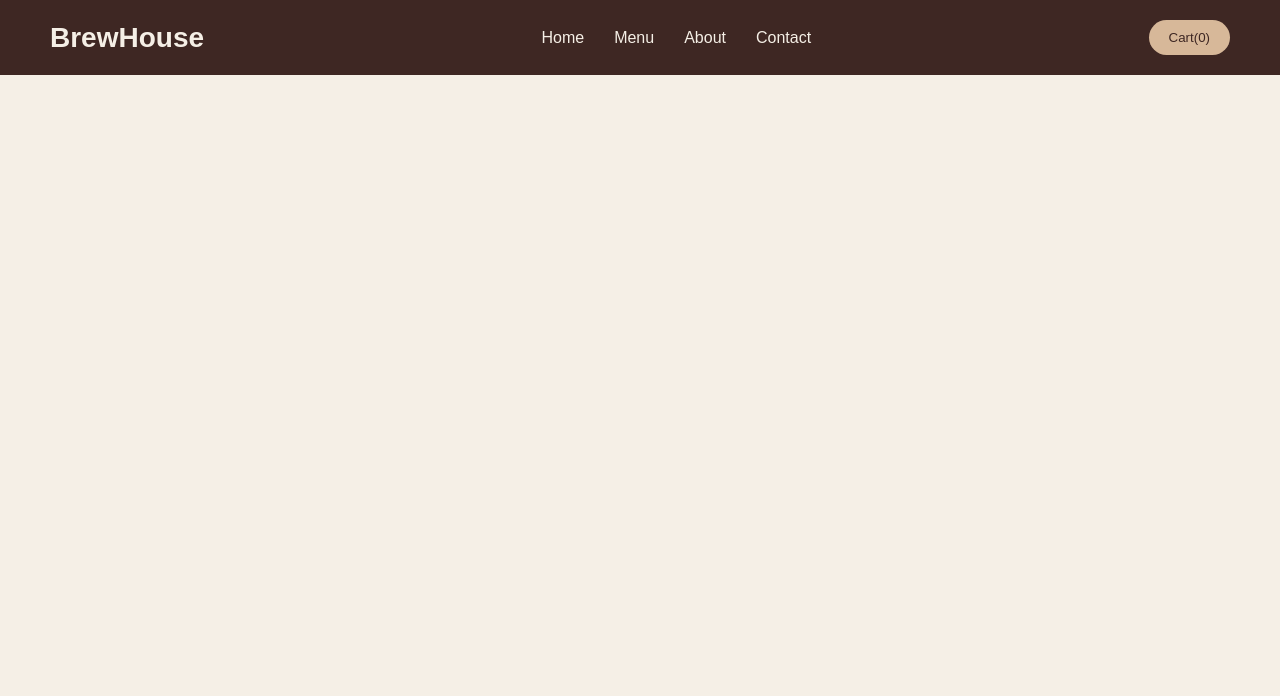
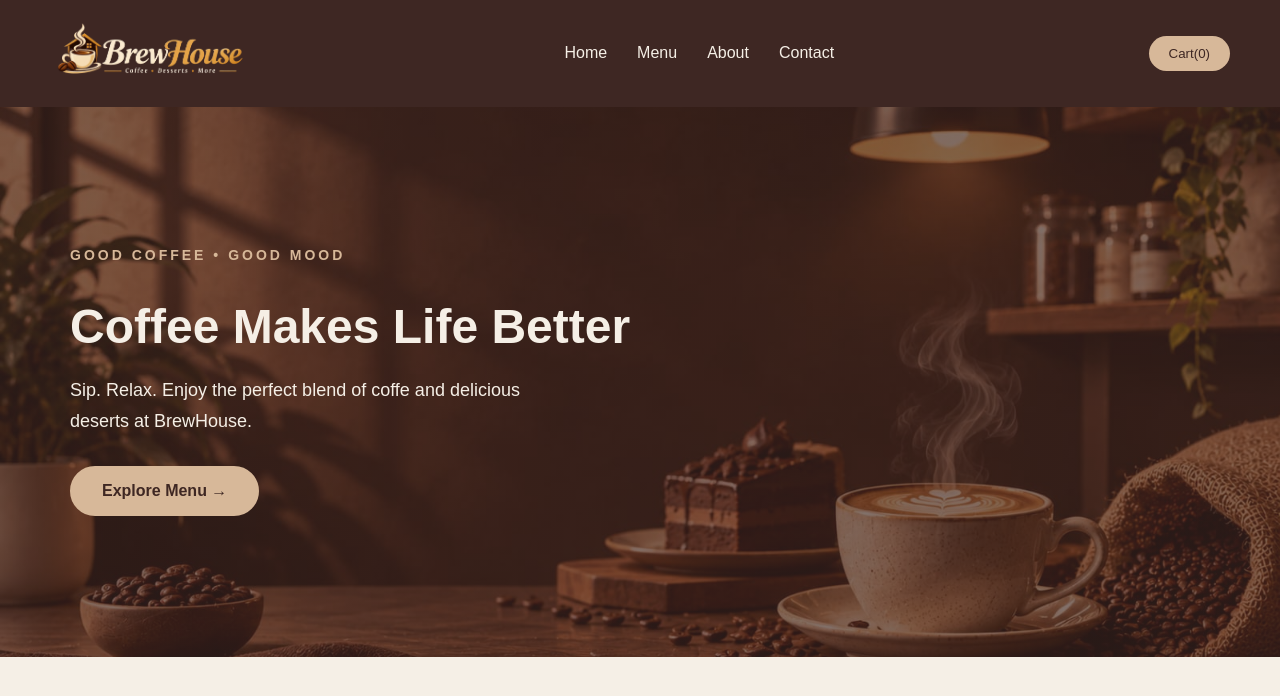
Before and after one commit to aryanaaru333-hue/Project-1, a plain HTML site: page index.html in a window 1280 px wide. Drawn offline with Linux system fonts and the light colour scheme.

Commit message:
Complete navbar and hero section

```diff
--- a/css/style.css
+++ b/css/style.css
@@ -3,33 +3,41 @@
     padding: 0;
     box-sizing: border-box;
 }
+
 body {
     font-family:Arial, sans-serif;
     background-color: #f5efe6;
     color: #3e2723;
 }
+
 header {
     background-color: #3e2723;
     padding:20px 50px;
 }
+
 nav {
     display: flex;
     justify-content: space-between;
     align-items: center;
 }
-.logo{
-    color: #f5efe6;
-    font-size: 28px;
-}
+
 nav ul {
     display: flex;
     list-style: none;
     gap: 30px;
 }
+
 nav ul li a {
     color: #f5efe6;
     text-decoration: none;
+    transition: all 0.3s ease;
+    position: relative;
 }
+
+nav ul li a:hover {
+    color: #d7b899;
+}
+
 .cart-btn {
     background-color: #d7b899;
     color: #3e2723;
@@ -37,4 +45,78 @@ nav ul li a {
     padding: 10px 20px;
     border-radius: 20px;
     cursor: pointer;
+    transition: all 0.3s ease;
 }
+
+.cart-btn:hover {
+    background-color: #ffffff;
+    transform: translateY(-3px);
+    box-shadow: 0 5px 15px rgba(0, 0, 0, 0.2);
+
+}
+
+.logo {
+    width: 200px;
+    height: auto;
+    object-fit: contain;
+}
+
+/* Hero section */
+
+.hero {
+    background-image: linear-gradient(rgba(62, 39, 35, 0.65), rgba(62, 39, 35, 0.65)), url(/assets/images/hero_bg.jpeg);
+    background-size: cover;
+    background-position: center;
+    background-repeat: no-repeat;
+    padding: 120px 70px;
+    min-height: 550px;
+    display: flex;
+    flex-direction: column;
+    justify-content: center;
+    align-items: flex-start;
+    text-align: left;
+}
+
+.hero h4 {
+    color: #d7b899;
+    font-size: 14px;
+    letter-spacing: 3px;
+    font-weight: bold;
+    margin-bottom: 15px;
+}
+
+.hero h1 {
+    font-size: 48px;
+    font-weight: bold;
+    line-height: 1.2;
+    margin-top: 20px;
+    margin-bottom: 20px;
+    max-width: 600px;
+    color: #f5efe6;
+}
+
+.hero p {
+    font-size: 18px;
+    line-height: 1.7;
+    max-width: 500px;
+    margin-bottom: 30px;
+    color: #f5efe6;
+}
+
+.menu-btn {
+    background-color: #d7b899;
+    color: #3e2723;
+    padding: 14px 30px;
+    border: 2px solid #d7b899;
+    border-radius: 30px;
+    font-size: 16px;
+    font-weight: bold;
+    cursor: pointer;
+    transition: all 0.3s ease;
+}
+
+.menu-btn:hover {
+    background-color: transparent;
+    color: #f5efe6;
+    transform: translateY(-4px);
+}
--- a/index.html
+++ b/index.html
@@ -13,7 +13,8 @@
     <header
 >
         <nav>
-            <h2 class="logo">BrewHouse</h2>
+            <!-- Website Logo -->
+             <img src="/assets/images/logo_BrewHouse.png" alt="" class="logo">
             <ul>
 
                 <li><a href="#">Home</a></li>
@@ -22,11 +23,32 @@
                 <li><a href="#">Contact</a></li>
 
             </ul>
+
+            <!-- cart button -->
             <button class="cart-btn">Cart(0)
 
             </button>
         </nav>
     </header>
 
+    <!-- Hero Section -->
+
+    <section class="hero">
+
+        <h4>GOOD COFFEE • GOOD MOOD</h4>
+
+        <h1>Coffee Makes Life Better</h1>
+
+        <p>
+            Sip. Relax. Enjoy the perfect blend of
+            coffe and delicious deserts at BrewHouse.
+        </p>
+
+        <!-- Explore menu button -->
+        <button class="menu-btn">Explore Menu &rarr;</button>
+
+    </section>
+
+
 </body>
 </html>
```
Also changed, not shown: assets/images/hero_bg.jpeg (added), assets/images/logo_BrewHouse.png (added).
